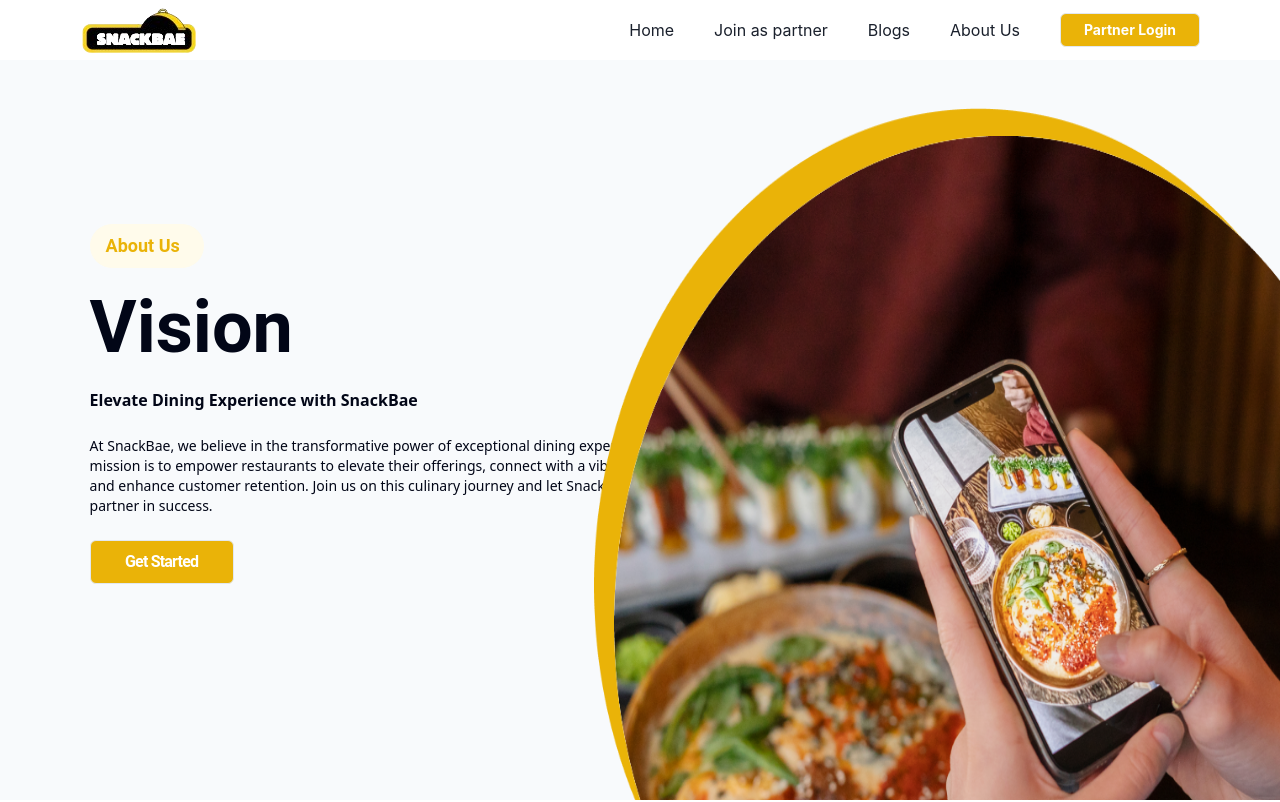
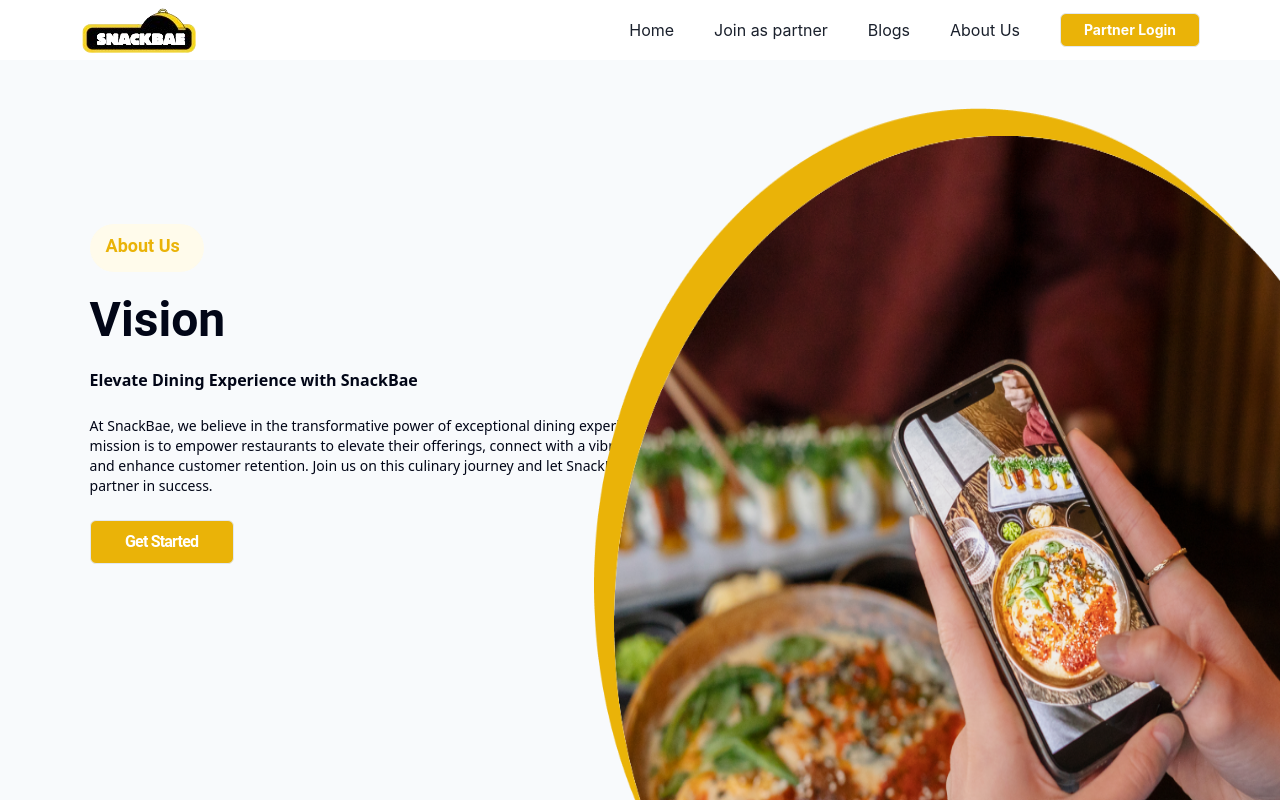
Before and after one commit to snackbae23/snackbaeWeb, a React (Create React App) app: page /aboutUs in a window 1280 px wide. Shown: the top 802 px of the page. Built offline with nearby package versions, Linux system fonts and the light colour scheme.

Commit message:
Update AboutUs.jsx

```diff
--- a/src/Pages/AboutUs.jsx
+++ b/src/Pages/AboutUs.jsx
@@ -28,7 +28,7 @@
             <div className="lg:hidden mx-auto text-5xl font-roboto font-semibold">
               About Us
             </div>
-            <div className="text-[#020617] text-2xl lg:text-7xl font-roboto font-semibold">
+            <div className="text-[#020617] text-2xl lg:text-5xl  font-roboto font-semibold">
               Vision
             </div>
             <div className="font-opensans font-bold text-[#020617] -tracking-[2%] xl:text:lg">
```
